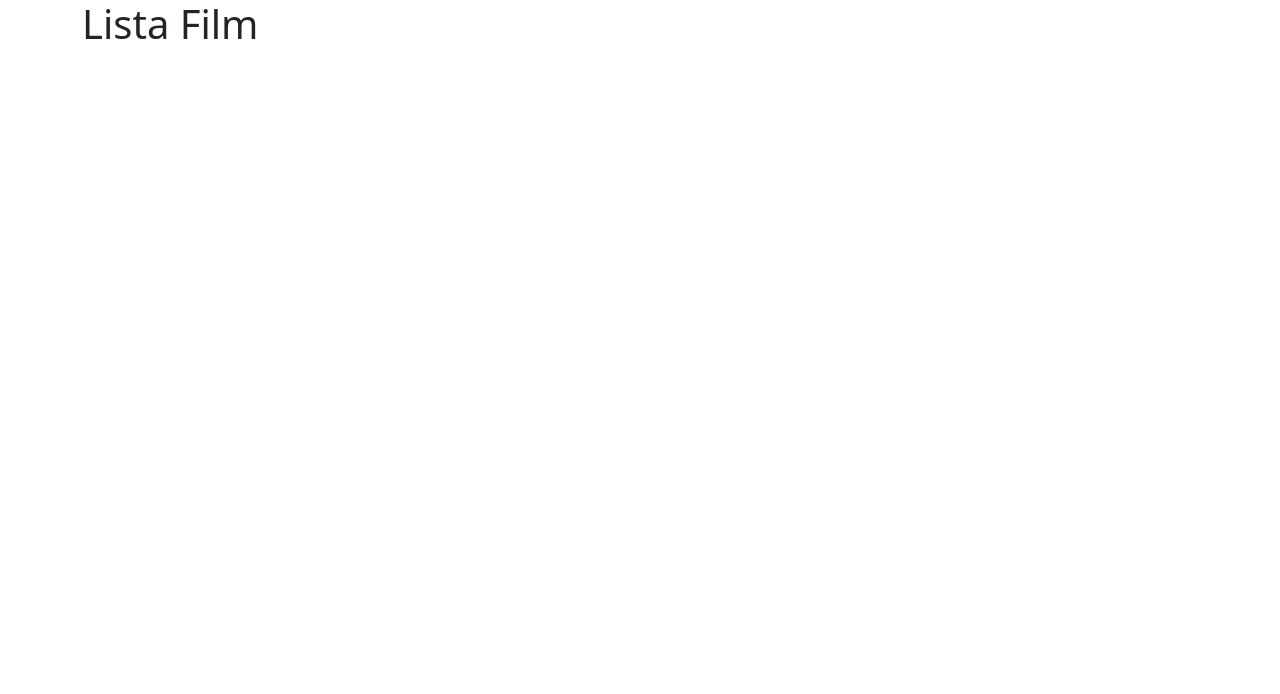
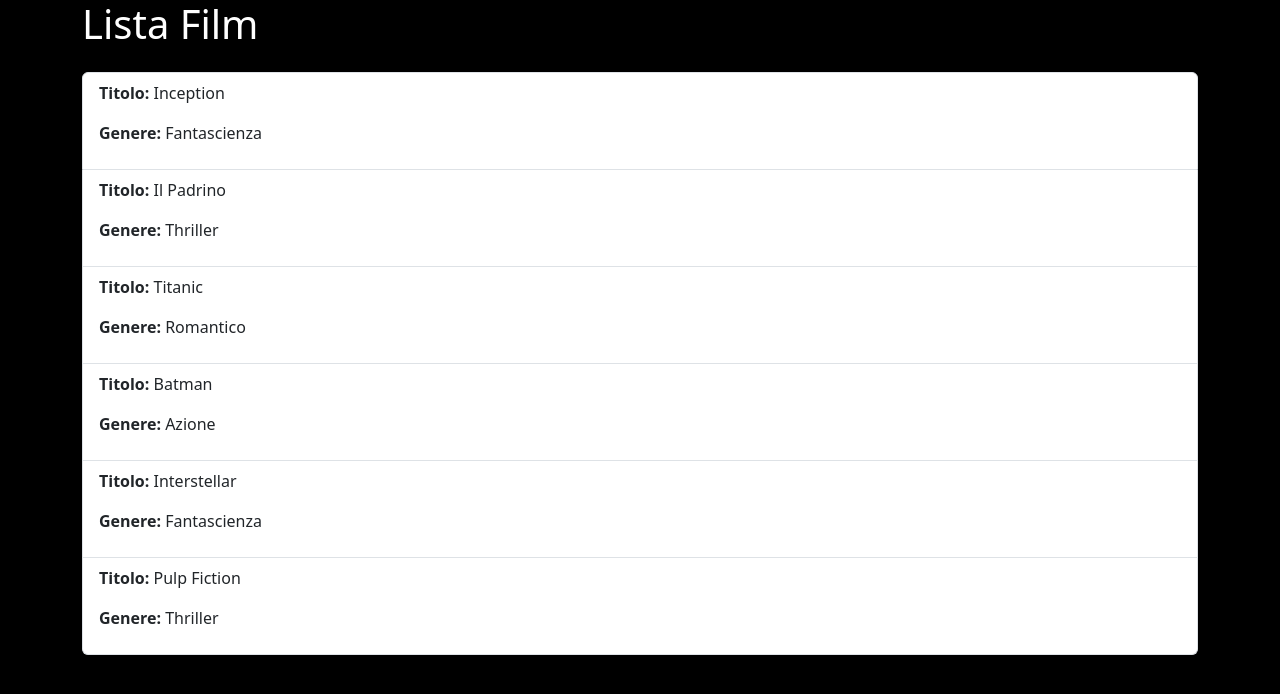
Before and after one commit to AgostaSalvatore/react-movie-filter, a React (Vite) app: page / in a window 1280 px wide. Shown: the top 694 px of the page. Built offline with nearby package versions, Linux system fonts and the light colour scheme.

Commit message:
[UPD] create skeleton

```diff
--- a/src/App.jsx
+++ b/src/App.jsx
@@ -13,7 +13,15 @@
 const App = () => {
   return (
     <div className="container">
-      <h1>Lista Film</h1>
+      <h1 className='mb-4'>Lista Film</h1>
+      <ul className="list-group mb-4">
+        {films.map((film) => (
+          <li key={film.id} className="list-group-item">
+            <p><b>Titolo:</b> {film.title}</p>
+            <p><b>Genere:</b> {film.genre}</p>
+          </li>
+        ))}
+      </ul>
     </div>
   )
 }
--- a/src/index.css
+++ b/src/index.css
@@ -0,0 +1,10 @@
+* {
+  margin: 0;
+  padding: 0;
+  box-sizing: border-box;
+}
+
+body{
+  background-color: black;
+  color: white;
+}
```
